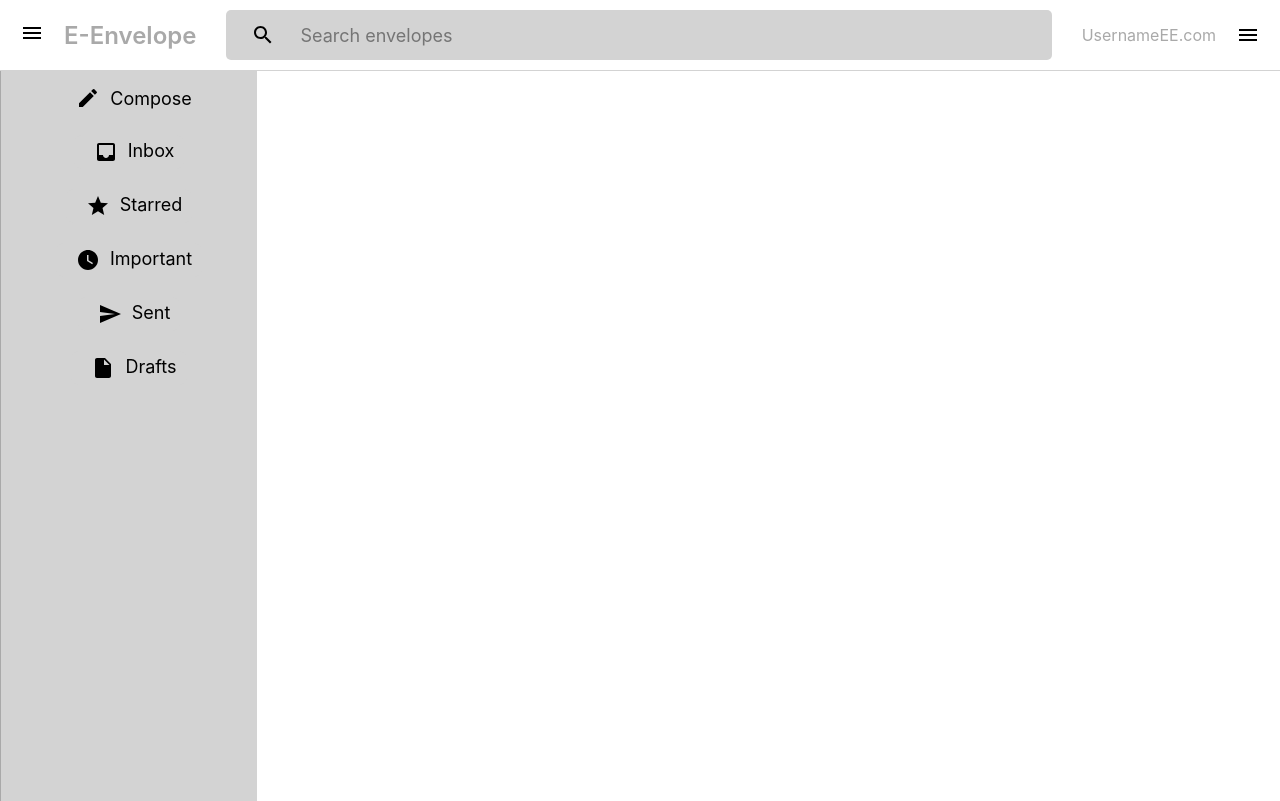
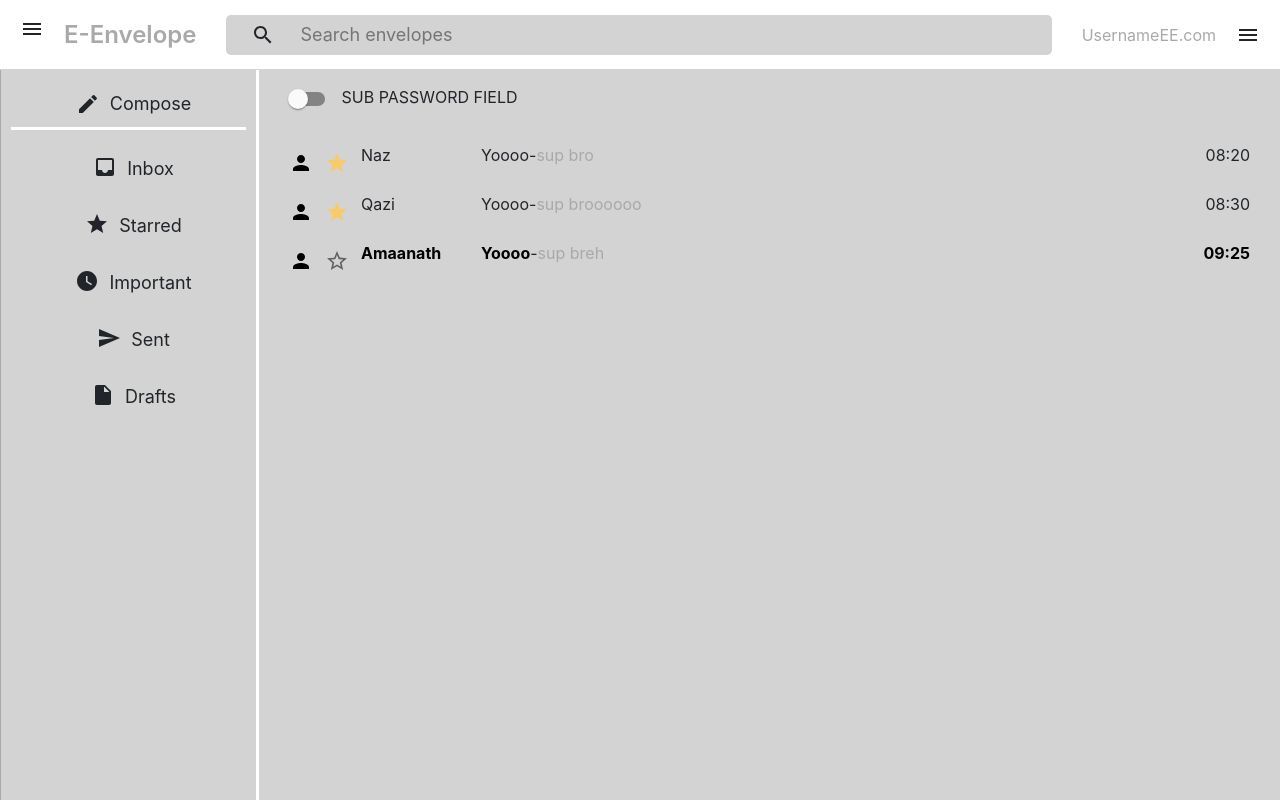
Before and after one commit to Codebugged-Research/e_envelope, a React (Create React App) app: page / in a window 1280 px wide. Built offline with nearby package versions, Linux system fonts and the light colour scheme.

Commit message:
login UI done

```diff
--- a/package.json
+++ b/package.json
@@ -8,8 +8,11 @@
     "@testing-library/jest-dom": "^5.16.2",
     "@testing-library/react": "^12.1.2",
     "@testing-library/user-event": "^13.5.0",
+    "bootstrap": "^5.1.3",
     "react": "^17.0.2",
+    "react-bootstrap": "^2.1.2",
     "react-dom": "^17.0.2",
+    "react-router-dom": "^6.2.1",
     "react-scripts": "5.0.0",
     "styled-components": "^5.3.3",
     "web-vitals": "^2.1.4"
--- a/src/App.css
+++ b/src/App.css
@@ -2,3 +2,7 @@
   margin:0px;
   padding:0px;
 }
+
+.vh-100{
+  height:100vh;
+}
--- a/src/App.js
+++ b/src/App.js
@@ -1,12 +1,26 @@
 import logo from './logo.svg';
 import './App.css';
+import {
+  BrowserRouter as Router,
+  Route,
+  Routes,
+  Link
+} from "react-router-dom";
 import Header from  './components/Header'
-import SidePanel from './components/SidePanel';
+import InboxPage from './pages/InboxPage';
+import LoginPage from './pages/LoginPage';
+import '../node_modules/bootstrap/dist/css/bootstrap.min.css';
+
 function App() {
   return (
     <div className="App">
-      <Header/>
-      <SidePanel/>
+      <Router>
+
+        <Routes>
+          <Route exact path="/login" element={<LoginPage/>} />
+          <Route exact path="/" element={ <InboxPage/>} />
+        </Routes>
+    </Router>
     </div>
   );
 }
--- /dev/null
+++ b/src/components/EmailItem.js
@@ -0,0 +1,59 @@
+import React, { useState } from 'react'
+import styled from 'styled-components'
+import PersonIcon from '@material-ui/icons/Person';
+// import { Checkbox } from '@material-ui/core'
+import StarBorderIcon from '@material-ui/icons/StarBorder';
+import StarIcon from '@material-ui/icons/Star';
+import IconButton from '@material-ui/core/IconButton';
+
+const EmailItem = ({ starred, from, subject, message, received, read }) => {
+
+    const [ star, setStar ] = useState(starred);
+
+    return (
+        <Wrapper>
+            <PersonIcon htmlColor='#000' />
+            <IconButton onClick={()=> star ? setStar(false) : setStar(true)}>
+                {   star ? (
+                        <StarIcon htmlColor='#f7cb69' />
+                    ) : (
+                        <StarBorderIcon />
+                    )
+                }
+            </IconButton>
+
+            <p className={ !read && 'unread'}>{from}</p>
+
+            <div>
+                <p className={!read && 'unread'}>{subject}</p> - <span>{message}</span>
+            </div>
+
+            <p className={!read && 'unread'}>{received}</p>
+
+        </Wrapper>
+    )
+}
+
+export default EmailItem
+
+const Wrapper = styled.div`
+    padding-left: 20px;
+    border-top: 1px solid lightgray;
+    display: grid;
+    grid-template-columns: min-content min-content 120px auto min-content;
+    align-items: center;
+    cursor: pointer;
+    padding-right: 20px;
+    div {
+        display: flex;
+
+        span {
+            color: darkgray;
+        }
+    }
+
+    .unread{
+        color: black;
+        font-weight: bolder;
+    }
+`
--- /dev/null
+++ b/src/components/EmailView.js
@@ -0,0 +1,50 @@
+import React from 'react'
+import styled from 'styled-components';
+import { Switch } from '@material-ui/core';
+import emailData  from '../data/emailData';
+import EmailItem from './EmailItem';
+
+const EmailView = () => {
+  return (
+    <Wrapper>
+      <TopWrapper>
+        <Switch /> SUB PASSWORD FIELD
+        </TopWrapper>
+        <EmailsContainer>
+                {
+                    emailData.map(({starred, from, subject, message, received, read})=>(
+                        <EmailItem
+                            starred={starred}
+                            from={from}
+                            subject={subject}
+                            message={message}
+                            received={received}
+                            read={read}
+                        />
+
+                    ))
+                }
+            </EmailsContainer>
+    </Wrapper>
+  )
+}
+
+export default EmailView
+
+const Wrapper = styled.div`
+    height:  calc( 100vh - 70px );
+    display:flex;
+    flex-direction:column;
+    width:80%;
+    background-color:lightgray;
+    border-left:3px solid white;
+    `
+
+const TopWrapper = styled.div`
+    font-size:16px;
+    margin: 10px 20px;
+`
+
+const EmailsContainer = styled.div`
+    margin: 10px;
+`
--- a/src/components/SidePanel.js
+++ b/src/components/SidePanel.js
@@ -39,8 +39,8 @@ const ComposeLetter = styled.div`
     align-items:center;
     margin:10px 10px;
     font-size:18px;
-    padding:5px 10px;
-    border-radius:0.5rem;
+    padding:10px 10px;
+    border-bottom: 3px solid white;
     .MuiSvgIcon-root{
         margin:0px 10px;
     }
@@ -58,12 +58,8 @@ display:flex;
 `
 
 const SidebarButtonItem = styled.div`
-    // display:grid;
-    // grid-template-columns: 50% auto;
-    // place-items:center;
     display:flex;
     flex-direction:row;
-
     margin:10px 10px;
     font-size:18px;
     border-radius:0.5rem;
--- /dev/null
+++ b/src/data/emailData.js
@@ -0,0 +1,26 @@
+const emailData = [
+    {
+        starred: true,
+        from: 'Naz',
+        subject: 'Yoooo',
+        message: 'sup bro',
+        received: '08:20',
+        read: true
+    }, {
+        starred: true,
+        from: 'Qazi',
+        subject: 'Yoooo',
+        message: 'sup broooooo',
+        received: '08:30',
+        read: true
+    }, {
+        starred: false,
+        from: 'Amaanath',
+        subject: 'Yoooo',
+        message: 'sup breh',
+        received: '09:25',
+        read: false
+    },
+]
+
+export default emailData
--- /dev/null
+++ b/src/pages/InboxPage.js
@@ -0,0 +1,23 @@
+import React from 'react'
+import styled from 'styled-components';
+import SidePanel from '../components/SidePanel';
+import EmailView from '../components/EmailView';
+import Header from '../components/Header';
+
+
+function InboxPage() {
+  return (<>
+    <Header/>
+    <Wrapper>
+      <SidePanel/>
+      <EmailView/>
+    </Wrapper>
+    </>
+  )
+}
+
+export default InboxPage
+
+const Wrapper = styled.div`
+display:flex;
+flex-direction:row;`
--- /dev/null
+++ b/src/pages/LoginPage.js
@@ -0,0 +1,34 @@
+import React from 'react'
+import styled from 'styled-components'
+import { Container, Row, Button } from 'react-bootstrap'
+
+
+function LoginPage() {
+  return (
+        <Row className=' col-12 vh-100'>
+            <div className='col-4 d-flex flex-column justify-content-center shadow'>
+            <form className='container text-center mx-1 px-5'>
+            <h1 className='text-dark text-start'>Sign In</h1>
+                <div>
+                    <input placeholder='Username' className='form-control my-3' type='text'/>
+                </div>
+                <div>
+                    <input placeholder='Password' className='form-control my-3' type='password'/>
+                </div>
+                <div className='d-flex flex-row justify-content-between align-items-center'>
+                    <Button className="btn-dark">Sign In</Button>
+                    <a href='#' className='text-decoration-none'>Forget Password</a>
+                </div>
+                <a className='text-primary float-end text-decoration-none'>
+                    Create an account?
+                </a>
+            </form>
+            </div>
+            <div className='col-8 text-center'>
+                    <h1>Logo Here</h1>
+            </div>
+        </Row>
+    )
+}
+
+export default LoginPage
```
Also changed, not shown: 1 other file (tests, documents, lock files or other folders).
